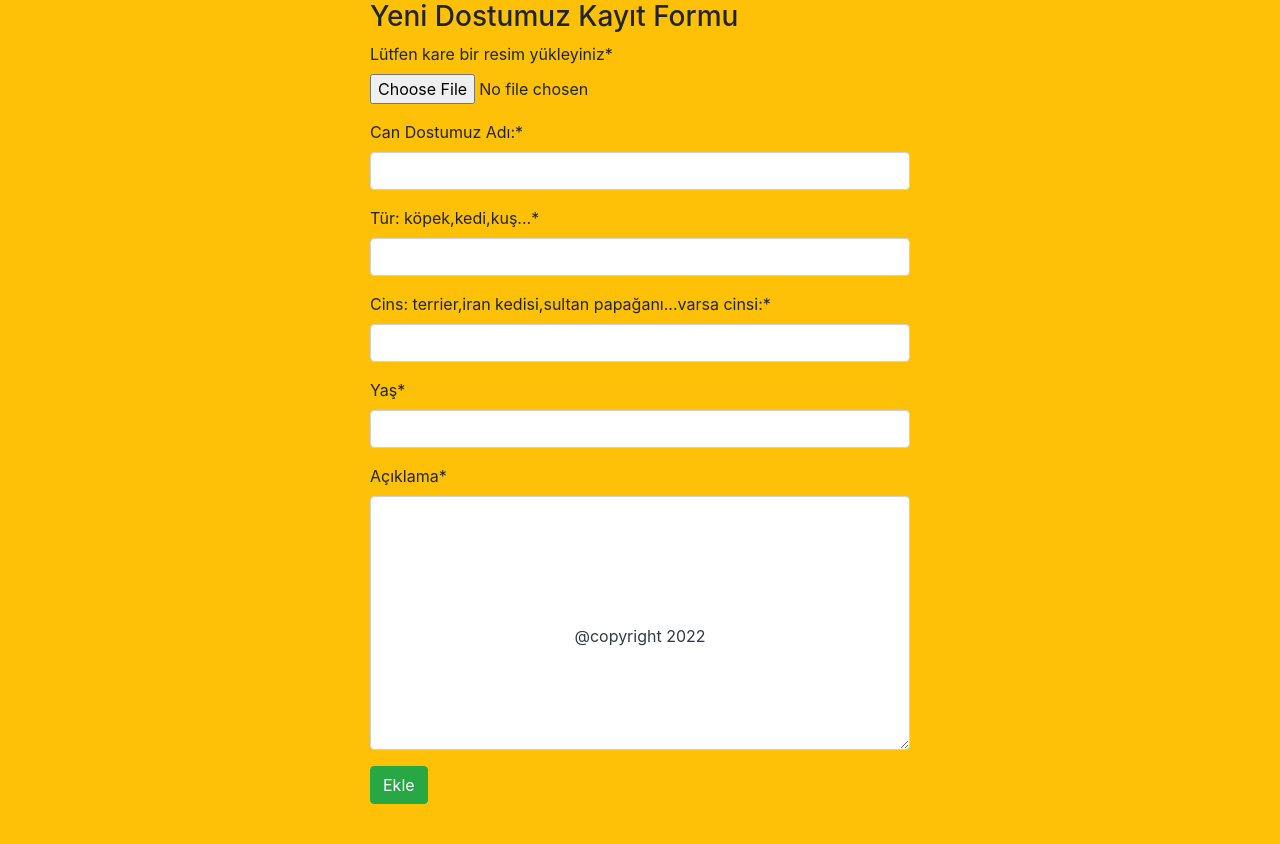
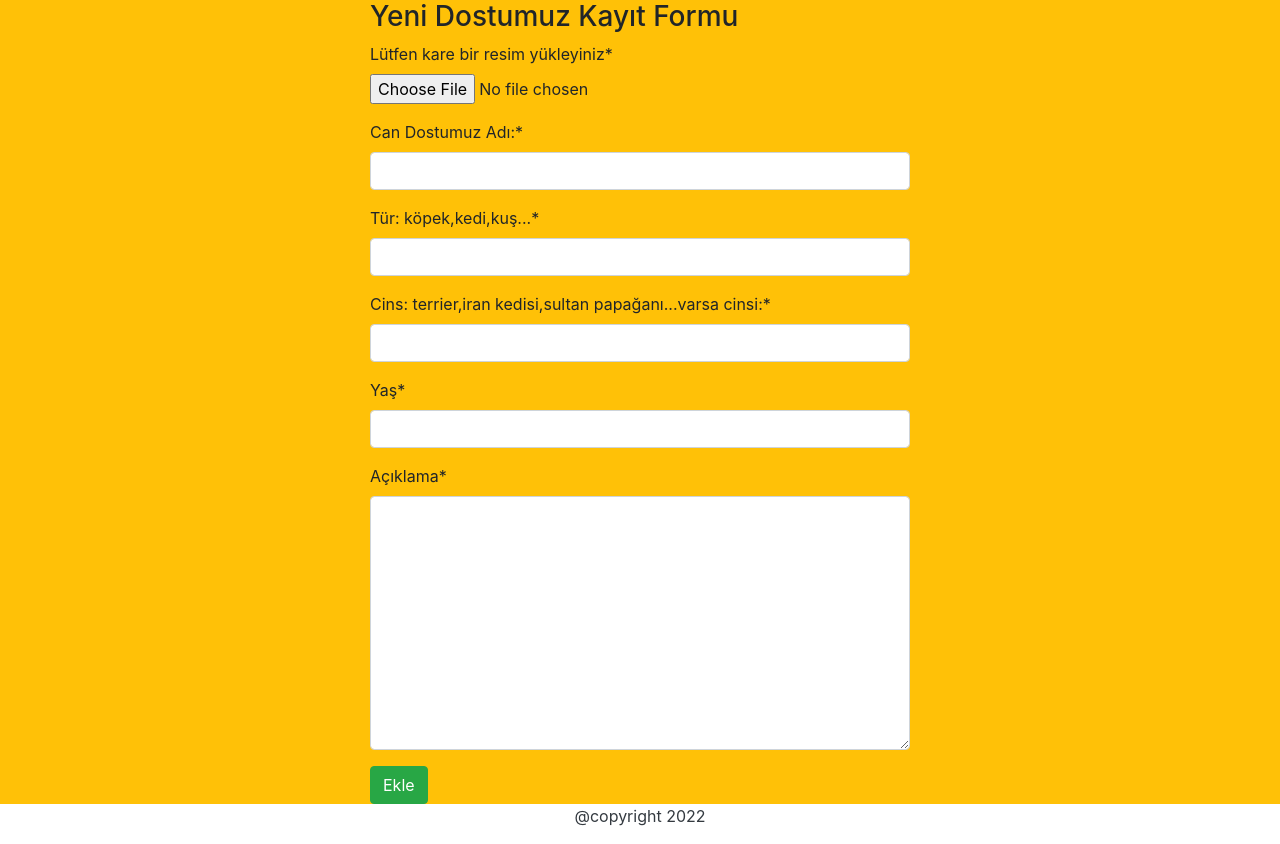
Before and after one commit to gzdlmn/vet-app, a Django app: page /pet/addpet/ in a window 1280 px wide. Shown: the part 126-970 px from the top of the page. Before the commit the page ends 930 px from the top, so only its background shows below. Run offline with Django 3.2, Linux system fonts and the light colour scheme; some libraries are stand-ins or nearby versions.

Commit message:
removed css lines. There is a bootstrap. It is necessary.

```diff
--- a/static/css/style.css
+++ b/static/css/style.css
@@ -8,10 +8,3 @@ body{
     position: relative;
     height: auto;
 }
-.footer{
-    bottom: 0;
-    left: 0;
-    height: auto;
-    padding: 10px;
-    position: fixed;
-}
```
